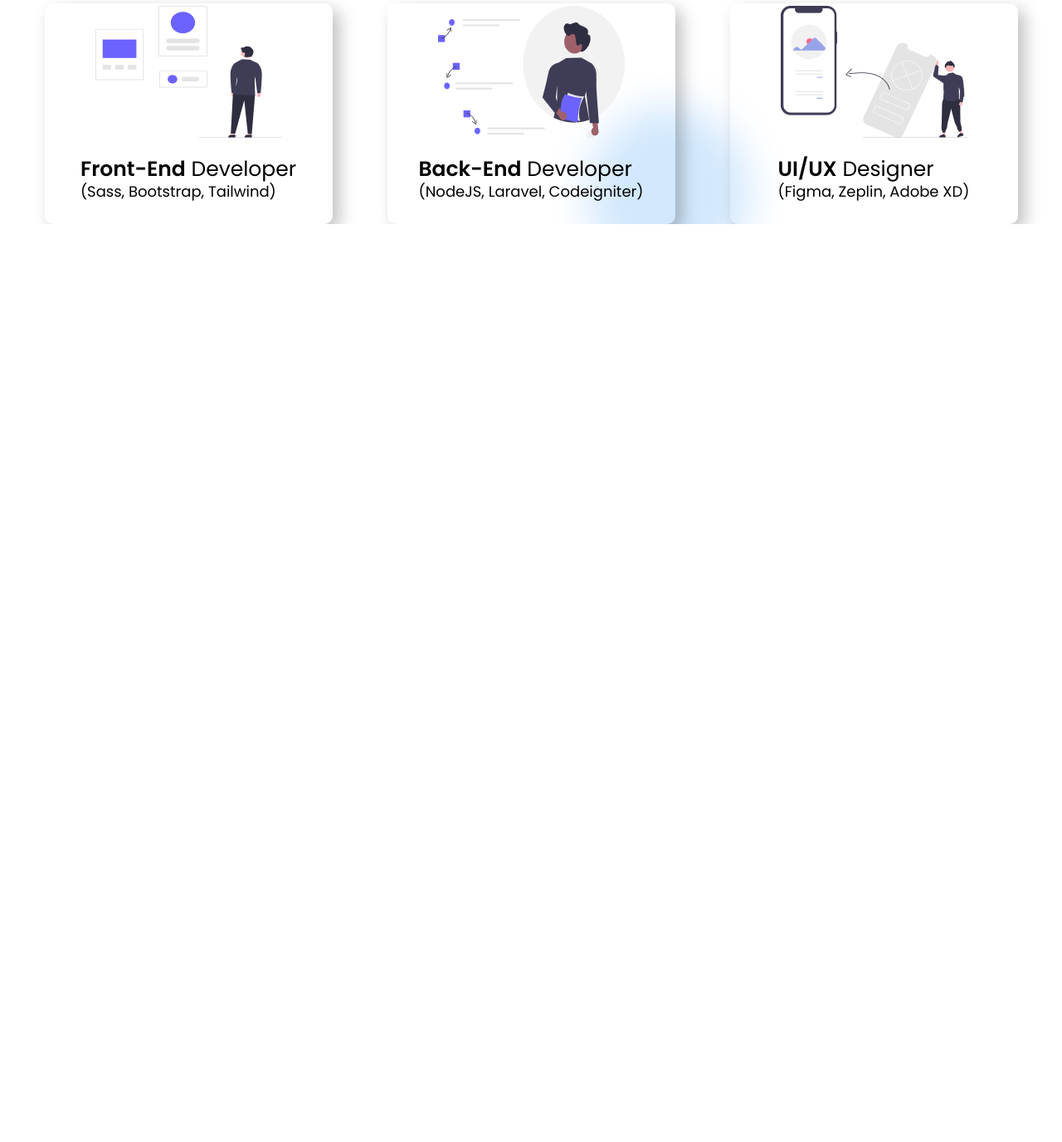
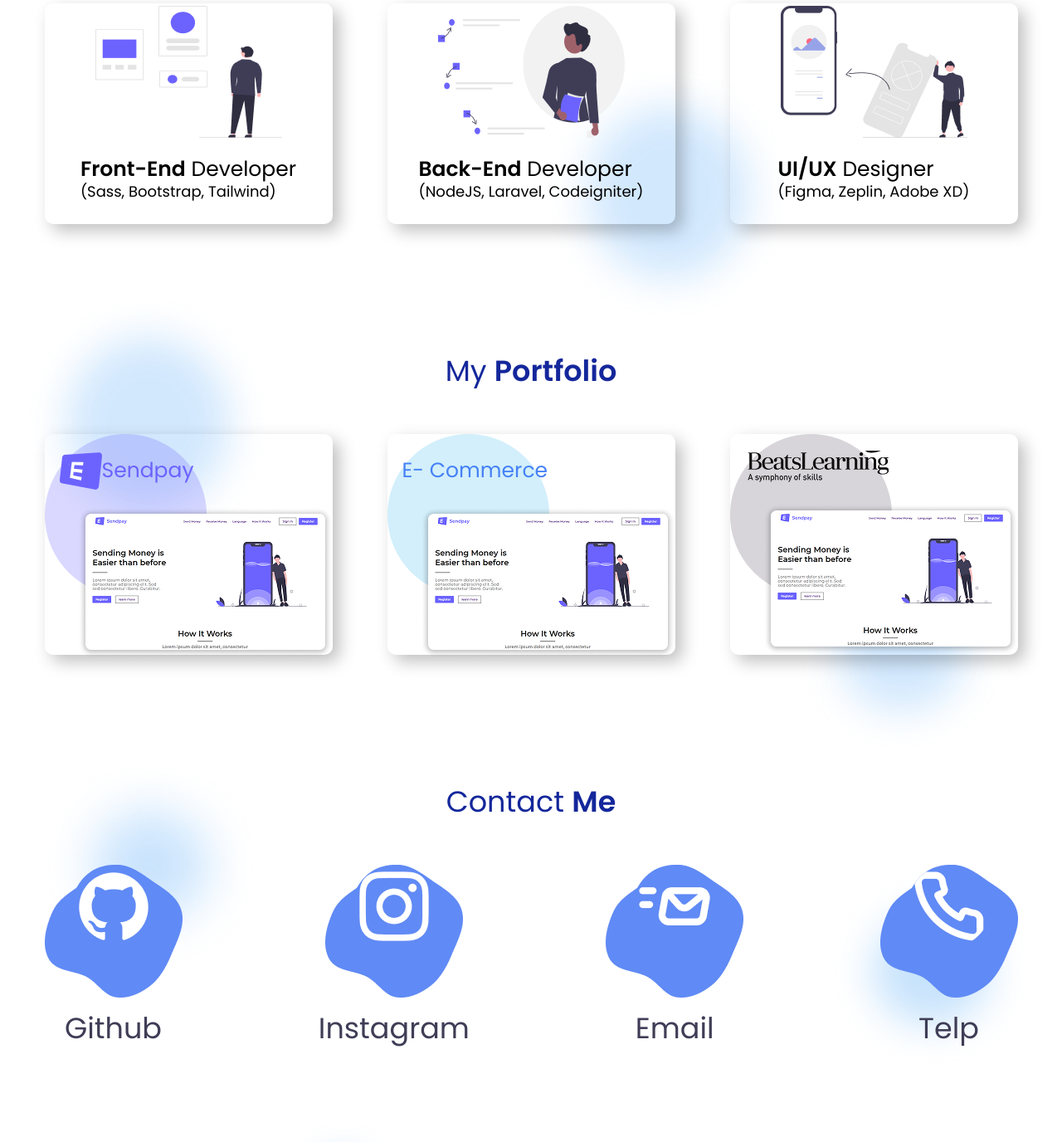
Before and after one commit to BoBo1168/lesson13, a plain HTML site: page index.html in a window 1280 px wide. Shown: the part 872-2248 px from the top of the page at 83% size. Before the commit the page ends 1142 px from the top, so only its background shows below. Drawn offline with Linux system fonts and the light colour scheme.

Commit message:
siction 4

```diff
--- a/index.html
+++ b/index.html
@@ -48,6 +48,61 @@
         </div>
 
 
+        <p style="color: #14279B; font-size: 35px; font-weight: 400; text-align: center; margin-top: 150px; margin-bottom: 50px;">My <span style="font-weight: 600; font-size: 35px;">Portfolio</span></p>
+
+        <div class="q2">
+            <div class="q3">
+                <div style="display: flex; justify-content: start; align-items: center; padding-left: 18px;">
+                    <img src="./emojione_e-mail.png" alt="">
+                    <p style="font-size: 25px; color: #6C63FF;">Sendpay</p>
+                </div>
+                <div style="display: flex; justify-content: end; align-items:end;">
+                    <img src="SendPay 1.png" alt="" >
+                </div>
+            </div>
+            <div class="q3 qq3">
+                <div style="display: flex; justify-content: start; align-items: center; padding-left: 18px;">
+                    <p style="font-size: 25px; color: #4581F6;">E- Commerce</p>
+                </div>
+                <div style="display: flex; justify-content: end; align-items:end;">
+                    <img src="SendPay 1.png" alt="" >
+                </div>
+            </div>
+            <div class="q3 zq3">
+                <div style="display: flex; justify-content: start; align-items: center; padding-left: 18px;">
+                    <img src="./Screenshot (162) 1.png" alt="" style="padding-top: 20px;">
+                </div>
+                <div style="display: flex; justify-content: end; align-items:end;">
+                    <img src="SendPay 1.png" alt="" >
+                </div>
+            </div>
+            </div>
+
+
+                <p style="color: #14279B; font-size: 35px; font-weight: 400; text-align: center; margin-top: 150px; margin-bottom: 50px;">Contact <span style="font-weight: 600; font-size: 35px;">Me</span></p>
+
+                <div class="contact">
+                    <div style="display: flex; flex-direction: column; justify-content: center; align-items: center;    ">
+                        <img src="./Vector (4).png" alt="">
+                        <img src="./github.png" alt="" style="background-color: #608AF5; position: sticky; bottom: 200px; border-radius: 50%;">
+                        <p style="font-size: 35px; font-weight: 400; line-height: 10%; color: #3F3D56; position: relative; bottom: 100px;">Github</p>
+                    </div>
+                    <div style="display: flex; flex-direction: column; justify-content: center; align-items: center;">
+                        <img src="./Vector (4).png" alt="">
+                        <img src="./Instagram.png" alt="" style="background-color: #608AF5; position: sticky; bottom: 200px;  border-radius: 50%;">
+                        <p style="font-size: 35px; font-weight: 400; font-style: medium; margin-left: 0px; line-height: 10%; color: #3F3D56; position: relative; bottom: 100px;">Instagram</p>
+                    </div>
+                    <div style="display: flex; flex-direction: column; justify-content: center; align-items: center;">
+                        <img src="./Vector (4).png" alt="">
+                        <img src="./fast message.png" alt="" style="background-color: #608AF5; position: sticky; bottom: 200px; border-radius: 50%;">
+                        <p style="font-size: 35px; font-weight: 400; line-height: 10%; color: #3F3D56; position: relative; bottom: 100px;">Email</p>
+                    </div>
+                    <div style="display: flex; flex-direction: column; justify-content: center; align-items: center;">
+                        <img src="./Vector (4).png" alt="">
+                        <img src="./call.png" alt="" style="background-color: #608AF5; position: sticky; bottom: 200px; border-radius: 50%;">
+                        <p style="font-size: 35px; font-weight: 400; line-height: 10%; color: #3F3D56; position: relative; bottom: 100px;">Telp</p>
+                    </div>
+                </div>
 
 
 
--- a/style.css
+++ b/style.css
@@ -20,6 +20,7 @@ body{
     border: none;
     border-radius: 10px;
     cursor: pointer;
+    border: none;
 }
 .q1{
     margin-top: 60px;
@@ -41,3 +42,24 @@ body{
     display: flex;
     justify-content: space-between;
 }
+.contact{
+    display: flex;
+    justify-content: space-between;
+}
+.q3{
+    background-image: url(Ellipse\ 6.png);
+    background-repeat: no-repeat;
+    box-shadow: 8px 8px 20px rgba(0, 0, 0, 0.25);
+    width: 347px;
+    height: 266px;
+    border-radius: 10px;
+    display: flex;
+    flex-direction: column;
+    justify-content: space-between;
+}
+.qq3{
+    background-image: url(./Ellipse\ 6\ \(1\).png);
+}
+.zq3{
+    background-image: url(./Ellipse\ 6\ \(2\).png);
+}
```
Also changed, not shown: Edtech 1.png (added), Ellipse 6 (1).png (added), Ellipse 6 (2).png (added), Ellipse 6.png (added), Instagram.png (added), Screenshot (162) 1.png (added), SendPay 1.png (added), Vector (4).png (added), call.png (added), e-commerce 1 1.png (added), emojione_e-mail.png (added), fast message.png (added), github.png (added), wave 1.png (added).
